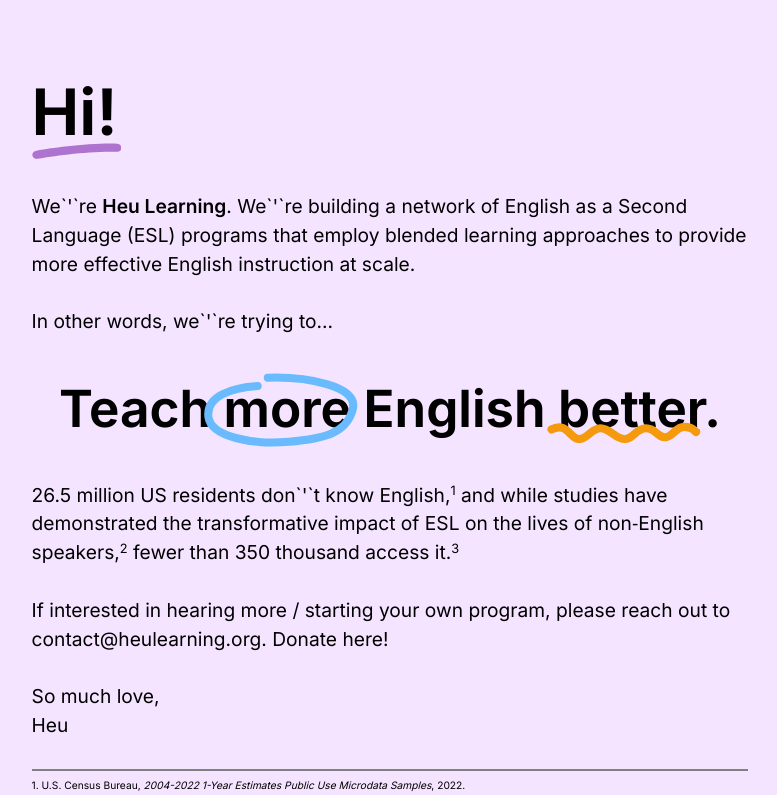
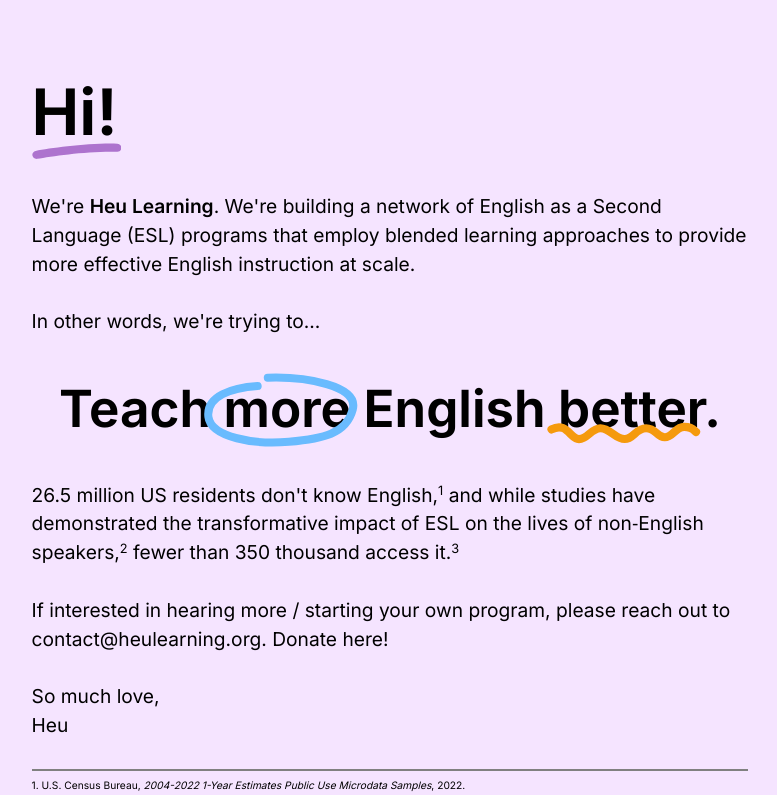
Before and after one commit to juliaying26/HeuLandingPage, a Next.js app in the folder frontend/: page / in a window 1280 px wide. Shown: the top 795 px of the page, without its empty margins (250-1027 px from the left). Built offline with nearby package versions, Linux system fonts and the light colour scheme.

Commit message:
fixed apostrophes

```diff
--- a/frontend/components/body.tsx
+++ b/frontend/components/body.tsx
@@ -4,13 +4,13 @@
 export default function Body() {
     return (
         <div className={styles.body}>
-            <div>We`&apos;`re <div className={styles.boldText}>Heu Learning</div>. We`&apos;`re building a network of English as a Second Language (ESL) programs that employ blended learning approaches to provide more effective English instruction at scale.</div>
+            <div>We&apos;re <div className={styles.boldText}>Heu Learning</div>. We&apos;re building a network of English as a Second Language (ESL) programs that employ blended learning approaches to provide more effective English instruction at scale.</div>
             <br></br>
-            <div>In other words, we`&apos;`re trying to...</div>
+            <div>In other words, we&apos;re trying to...</div>
             <br></br>
             <Hook />
             <br></br>
-            <div>26.5 million US residents don`&apos;`t know English,<sup className={styles.footnote}>1</sup> and while studies have demonstrated the transformative impact of ESL on the lives of non‑English speakers,<sup className={styles.footnote}>2</sup> fewer than 350 thousand access it.<sup className={styles.footnote}>3</sup></div>
+            <div>26.5 million US residents don&apos;t know English,<sup className={styles.footnote}>1</sup> and while studies have demonstrated the transformative impact of ESL on the lives of non‑English speakers,<sup className={styles.footnote}>2</sup> fewer than 350 thousand access it.<sup className={styles.footnote}>3</sup></div>
             <br></br>
             {/* <div>Our mission is to dramatically increase the <div className={styles.boldText}>supply</div> and <div className={styles.boldText}>effectiveness</div> of in‑person adult English instruction.</div> */}
             <div></div>
```
